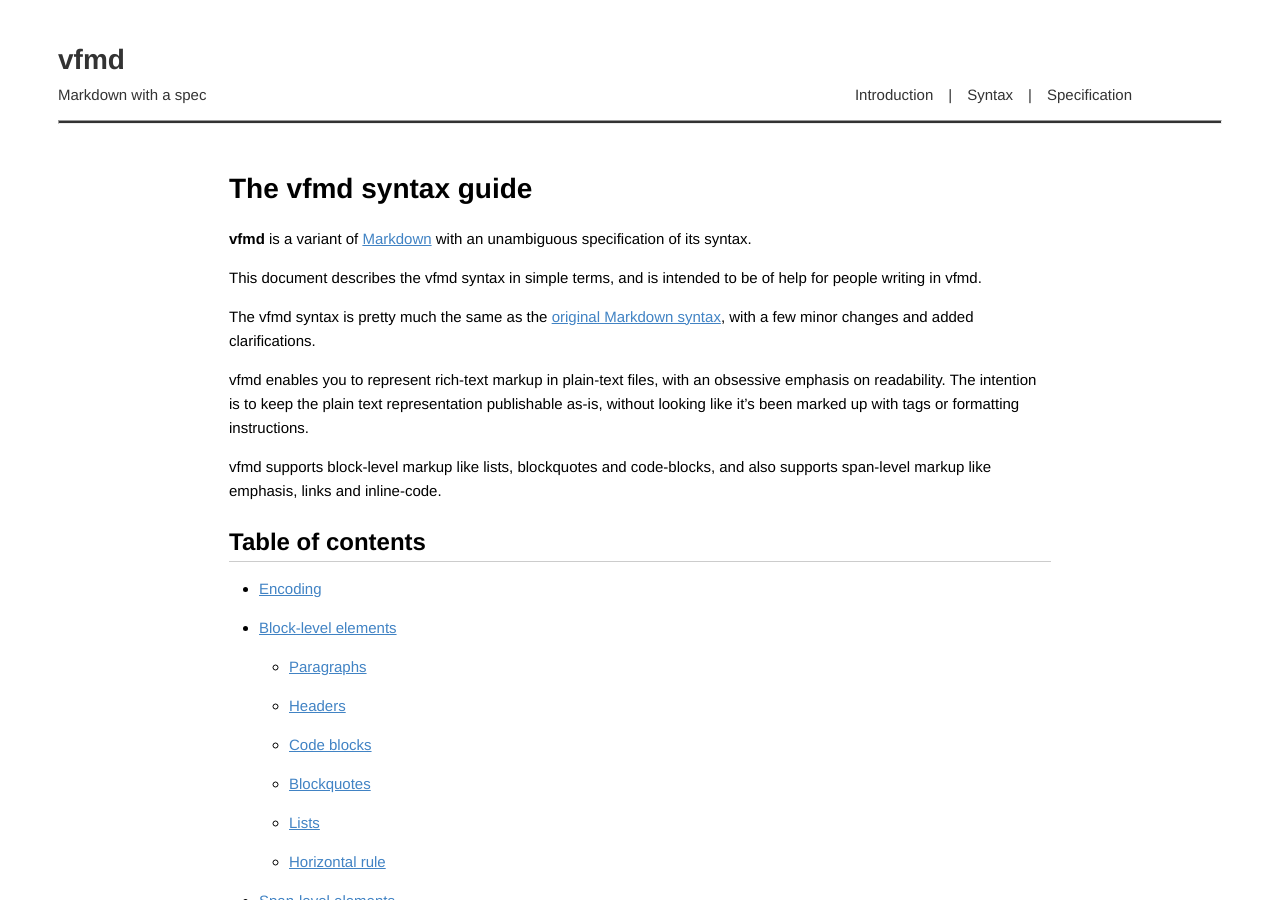
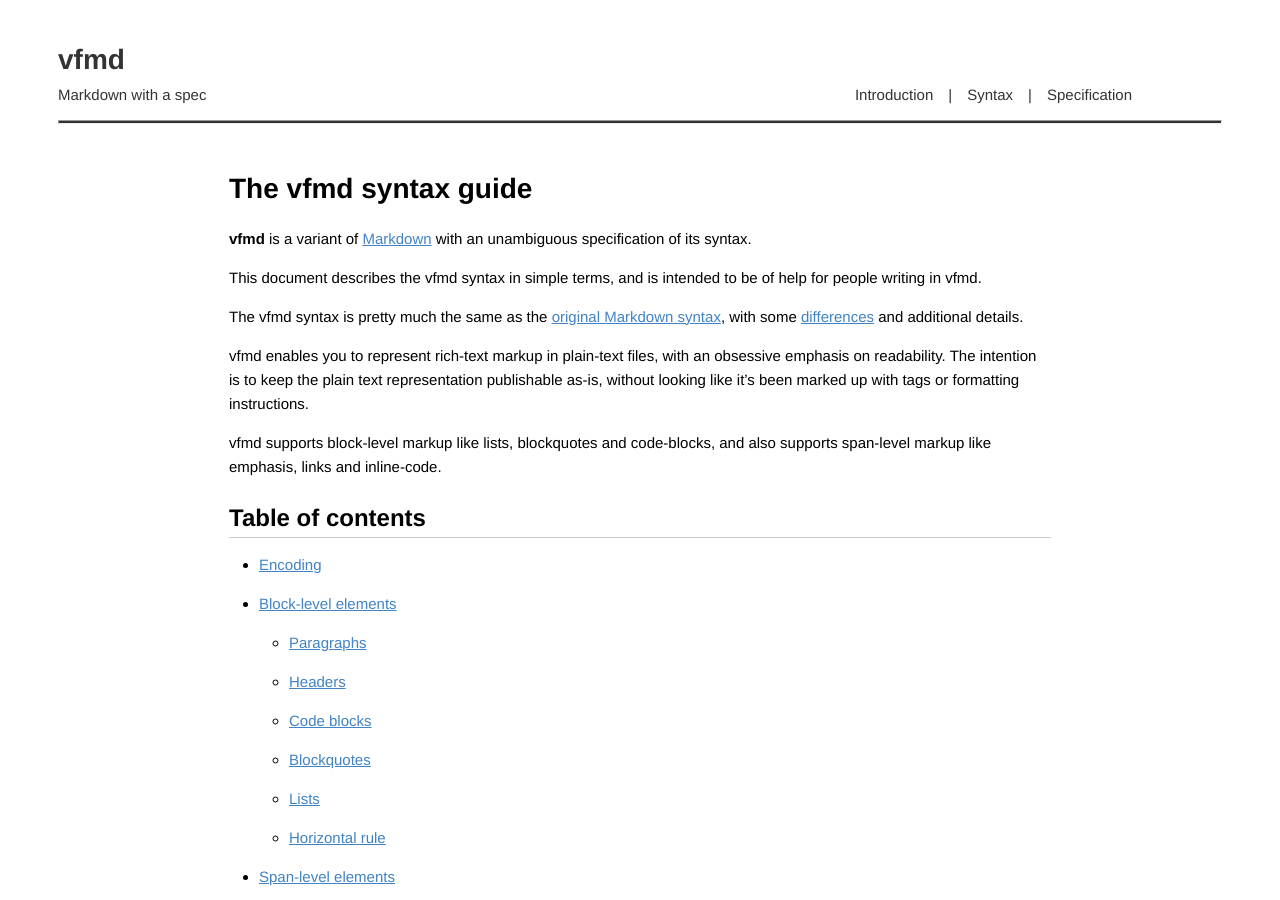
Before and after one commit to vfmd/vfmd-spec, a Jekyll site: the page built from syntax.md, in a window 1280 px wide and 900 px high. Built offline with Jekyll 4.4.1, drawn with Linux system fonts in a browser that asks for light colours; Markdown is read by kramdown in place of the engine named in the settings.

Commit message:
Link up the differences page from the syntax guide

```diff
--- a/syntax.md
+++ b/syntax.md
@@ -15,7 +15,7 @@ This document describes the vfmd syntax in simple terms, and is intended
 to be of help for people writing in vfmd.
 
 The vfmd syntax is pretty much the same as the [original Markdown
-syntax], with a few minor changes and added clarifications.
+syntax], with some [differences] and additional details.
 
 vfmd enables you to represent rich-text markup in plain-text files, with
 an obsessive emphasis on readability. The intention is to keep the plain
@@ -28,6 +28,7 @@ and inline-code.
 
 [original Markdown syntax]: http://daringfireball.net/projects/markdown/syntax
 [Markdown]: http://daringfireball.net/projects/markdown/
+[differences]: http://vfmd.github.io/differences/
 
 ## Table of contents
 
```
